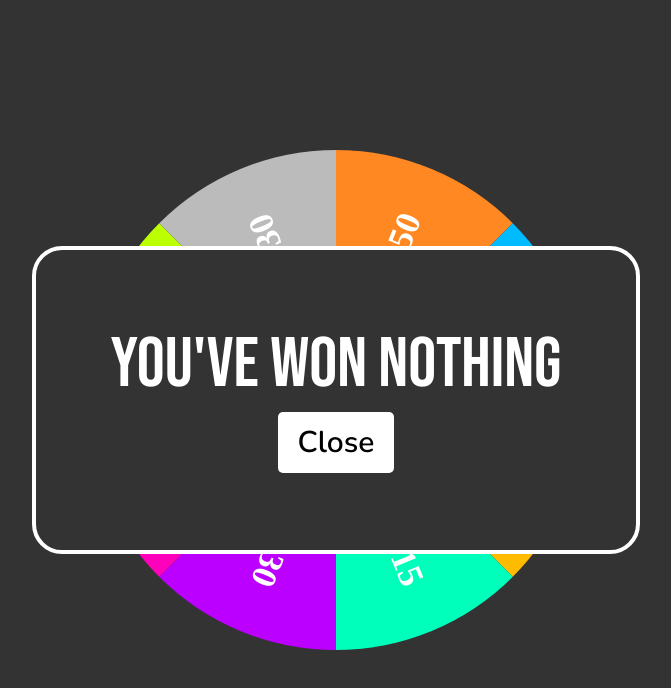
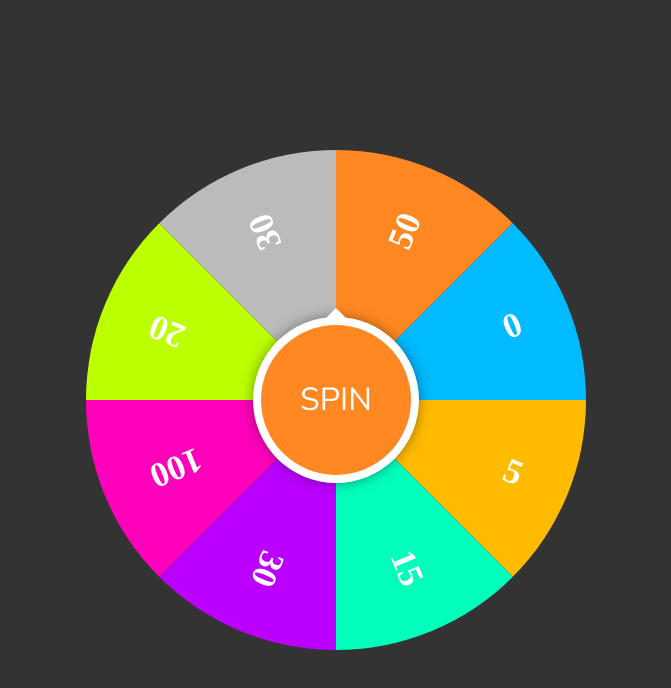
Before and after one commit to Scrub-GitGud/WHEEL-OF-FORTUNE, a plain HTML site: page index.html in a window 1280 px wide. Shown: the whole page, without its empty margins (304-975 px from the left). Drawn offline with nearby package versions, Linux system fonts and the light colour scheme.

Commit message:
small mistake

```diff
--- a/index.html
+++ b/index.html
@@ -7,7 +7,7 @@
     <div id="spin">SPIN asd asd asd as dasd as dasd asd asd as d</div>
 </div>
 
-<div class="result-modal ">
+<div class="result-modal hidden">
     <div class="result-modal-content">
         <div class="result-text">You've Won <span id="result">Nothing</span></div>
         <button onclick="hideModal()" class="close-btn">Close</button>
```
